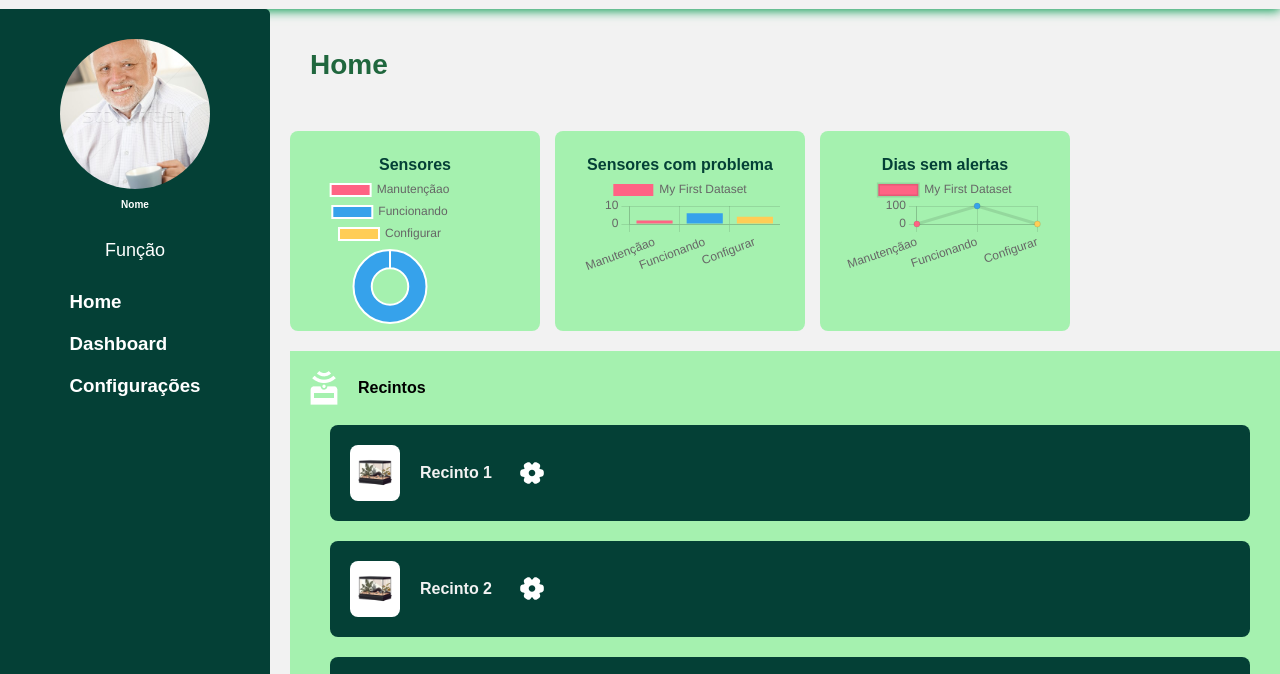
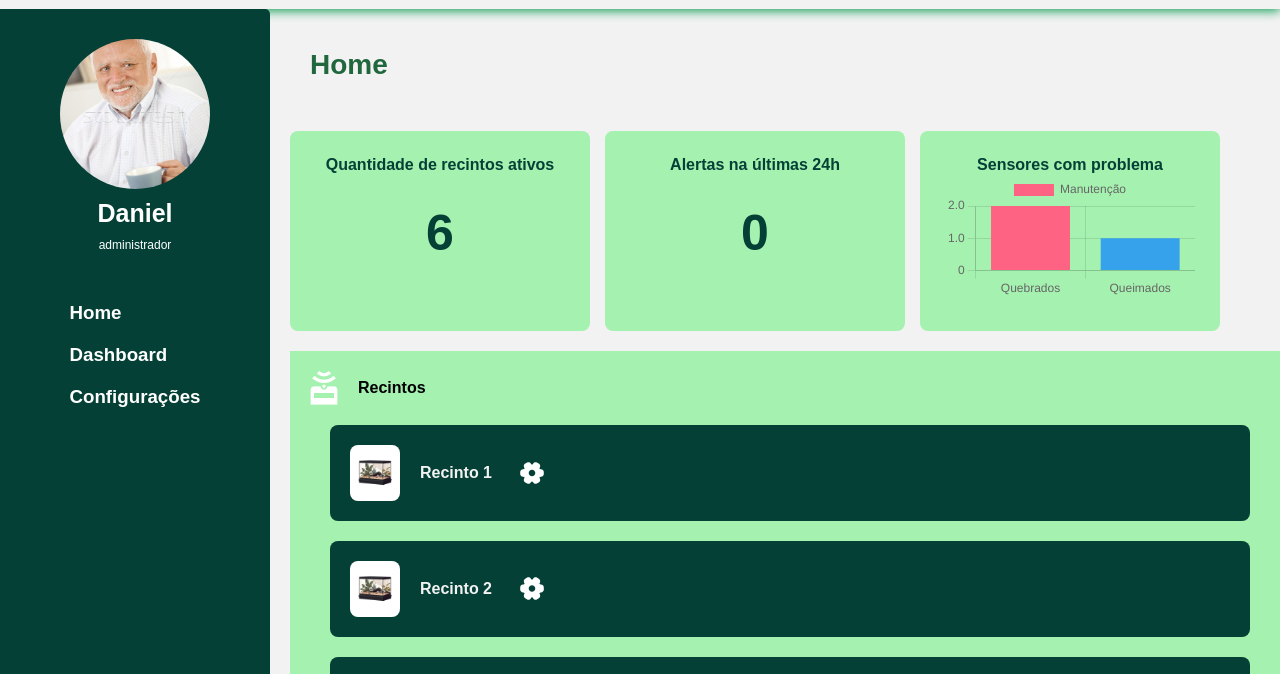
Before and after one commit to Daniel-Costa-Avelino/HerpSafe-Sprint-2, a plain HTML site: page Site HerpSafe/Dashboard/homeDash.html in a window 1280 px wide. Shown: the part 69-743 px from the top of the page. Drawn offline with nearby package versions, Linux system fonts and the light colour scheme.

Commit message:
fix: arrumando questões da home

```diff
--- a/Site HerpSafe/Dashboard/homeDash.css
+++ b/Site HerpSafe/Dashboard/homeDash.css
@@ -82,8 +82,7 @@ body {
 .perfil h3 {
 
     font-weight: bold;
-    margin-bottom: 20px;
-    font-size: 10px;
+    font-size: 25px;
 
 }
 
@@ -100,11 +99,12 @@ body {
 
 }
 
-
+/* Bom dia */
 .barra p {
 
     margin-top: 10px;
-    font-size: 18px;
+    padding-bottom: 20px;
+    font-size: 12px;
 
 }
 
@@ -125,7 +125,7 @@ body {
 .indicador {
     padding: 25px;
     height: 200px;
-    width: 250px;
+    width: 300px;
     text-align: center;
     text-wrap: nowrap;
 
@@ -133,6 +133,12 @@ body {
     color: #044036;
     font-weight: bold;
     border-radius: 8px;
+}
+
+.indicador-dado {
+    padding-top: 30px;
+    font-size: 50px;
+    font-weight: bolder;
 }
 
 .titulo {
@@ -198,8 +204,6 @@ body {
     width: 40px;
 }
 
-
-
 .rodape {
     background-color: #004d40;
     color: white;
--- a/Site HerpSafe/Dashboard/homeDash.html
+++ b/Site HerpSafe/Dashboard/homeDash.html
@@ -28,8 +28,8 @@
         <section class="barra">
             <div class="perfil">
                 <img src="./img/veio.jpg" alt="veio">
-                <h3>Nome</h3>
-                <p>Função</p>
+                <h3>Daniel</h3>
+                <p>administrador</p>
             </div>
             <div class="menu">
                 <h3><a href="">Home</a></h3>
@@ -43,18 +43,18 @@
 
             <article class="indicadores">
                 <div class="indicador">
-                    <p>Sensores</p>
-                    <canvas id="situacaoSensores"></canvas>
+                    <p>Quantidade de recintos ativos</p>
+                    <p class="indicador-dado">6</p>
+                </div>
+
+                <div class="indicador">
+                    <p>Alertas na últimas 24h</p>
+                    <p class="indicador-dado">0</p>
                 </div>
 
                 <div class="indicador">
                     <p>Sensores com problema</p>
                     <canvas id="sensoresProblema"></canvas>
-                </div>
-
-                <div class="indicador">
-                    <p>Dias sem alertas</p>
-                    <canvas id="diasAlertas"></canvas>
                 </div>
             </article>
 
@@ -138,13 +138,12 @@
         type: 'doughnut',
         data: {
             labels: [
-                'Manutençãao',
+                'Manutenção',
                 'Funcionando',
                 'Configurar'
             ],
             datasets: [{
-                label: 'My First Dataset',
-                data: [0, 100, 0],
+                data: [2, 6, 1],
                 backgroundColor: [
                     'rgb(255, 99, 132)',
                     'rgb(54, 162, 235)',
@@ -167,46 +166,15 @@
         type: 'bar',
         data: {
             labels: [
-                'Manutençãao',
-                'Funcionando',
-                'Configurar'
+                'Quebrados',
+                'Queimados'
             ],
             datasets: [{
-                label: 'My First Dataset',
-                data: [2, 6, 4],
+                label: 'Manutenção',
+                data: [2, 1],
                 backgroundColor: [
                     'rgb(255, 99, 132)',
                     'rgb(54, 162, 235)',
-                    'rgb(255, 205, 86)'
-                ],
-                hoverOffset: 4
-            }]
-        },
-        Options: {
-            legend: {
-                display: true,
-                labels: {
-                    fontColor: '#FFF'
-                }
-            }
-        }
-    });
-
-    new Chart(ctx_alertas, {
-        type: 'line',
-        data: {
-            labels: [
-                'Manutençãao',
-                'Funcionando',
-                'Configurar'
-            ],
-            datasets: [{
-                label: 'My First Dataset',
-                data: [0, 100, 0],
-                backgroundColor: [
-                    'rgb(255, 99, 132)',
-                    'rgb(54, 162, 235)',
-                    'rgb(255, 205, 86)'
                 ],
                 hoverOffset: 4
             }]
```
